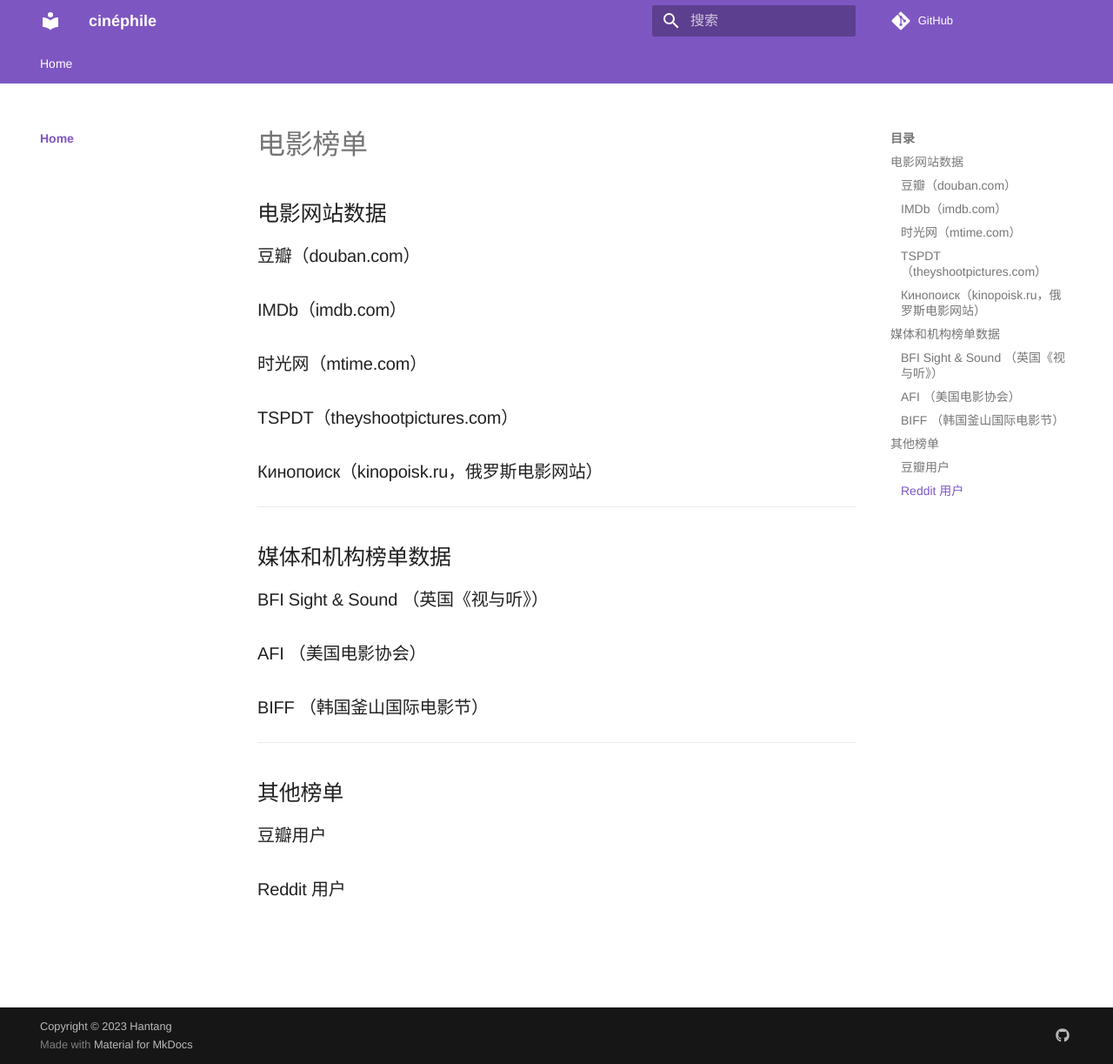
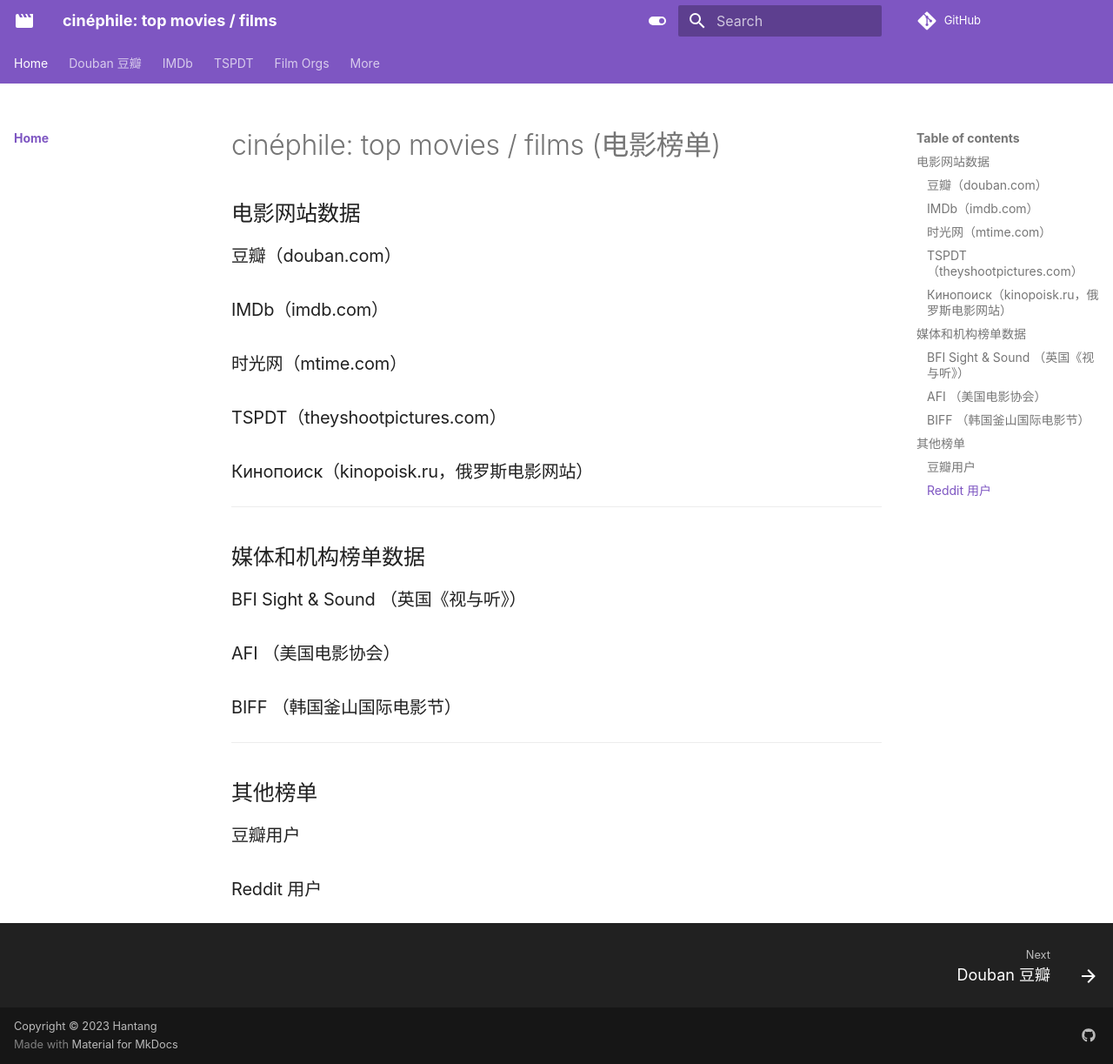
Before and after one commit to hantang/cinephile, an MkDocs documentation site: the page built from docs/index.md, in a window 1280 px wide and 1223 px high. Shown: the whole window at 87% size. Built offline with MkDocs 1.6.1 and Material for MkDocs 9.7.7, drawn with Linux system fonts in a browser that asks for light colours; some web fonts are replaced; comment, search, counter and statistics services are not loaded.

```diff
--- a/docs/index.md
+++ b/docs/index.md
@@ -1,4 +1,4 @@
-# 电影榜单
+# cinéphile: top movies / films (电影榜单)
 
 ## 电影网站数据
 
--- /dev/null
+++ b/docs/javascripts/tablesort.js
@@ -0,0 +1,6 @@
+document$.subscribe(function() {
+    var tables = document.querySelectorAll("article table:not([class])")
+    tables.forEach(function(table) {
+      new Tablesort(table)
+    })
+  })
--- /dev/null
+++ b/docs/stylesheets/extra.css
@@ -0,0 +1,3 @@
+.md-grid {
+  max-width: 1800px;
+}
--- a/mkdocs.yml
+++ b/mkdocs.yml
@@ -1,31 +1,45 @@
-site_name: cinéphile
+# site information
+site_name: "cinéphile: top movies / films"
 site_url: https://hantang.github.io/cinephile
+site_description: top movie collections
+copyright: Copyright &copy; 2023 Hantang
+# docs_dir: docs/
+
+# Repository
 repo_url: https://github.com/hantang/cinephile
 # edit_uri: tree/main
-site_description: 电影榜单集合
-# docs_dir: docs/
-copyright: Copyright &copy; 2023 Hantang
 
 theme:
   name: material
-  # custom_dir: theme
-  # icon:
-  #   logo: material/book-open-page-variant
-  language: "zh"
+  # language: "zh"
+  icon:
+    logo: material/movie
   palette:
-    # scheme: dracula
-    primary: deep purple
-    accent: deep purple
+    - scheme: default
+      primary: deep purple
+      accent: deep purple
+      toggle:
+        icon: material/toggle-switch
+        name: Switch to dark mode
+    - scheme: slate
+      primary: black
+      accent: deep purple
+      toggle:
+        icon: material/toggle-switch-off
+        name: Switch to light mode
   font:
-    text: Helvetica Neue # Roboto
-    code: Roboto Mono
+    text: Helvetica Neue, Roboto
+    code: Fira Code, Roboto Mono
   features:
     - announce.dismiss
     - navigation.tabs
     - navigation.top
     - navigation.instant
     - navigation.indexes
+    - navigation.footer
+    - navigation.sections
     - navigation.path
+    - navigation.tracking
     - toc.follow
     - content.tabs.link
     - search.share
@@ -34,26 +48,43 @@ theme:
     - content.code.copy
     - content.code.annotations
 
-nav:
-  - Home:
-      - Films: index.md
-  # - FAQ:
-  # - About:
-  #   - Changelog: about/changelog.md
-  #   - License: about/license.md
-
 markdown_extensions:
   - footnotes
   - abbr
   - tables
+  - attr_list
+  - pymdownx.emoji:
+      emoji_index: !!python/name:material.extensions.emoji.twemoji
+      emoji_generator: !!python/name:material.extensions.emoji.to_svg
+
 
 extra:
   social:
     - icon: fontawesome/brands/github
       link: https://github.com/hantang
 
-# extra_css:
-# extra_javascript:
+extra_css:
+  - stylesheets/extra.css
+extra_javascript:
+  - https://unpkg.com/tablesort@5.3.0/dist/tablesort.min.js
+  - javascripts/tablesort.js
 
 plugins:
-  - search:
+  - search
+  - table-reader
+  - minify:
+      minify_html: true
+
+nav:
+  - Home:
+      - Films: index.md
+  - Douban 豆瓣: douban/douban.md
+  - IMDb: imdb/imdb.md
+  - TSPDT: tspdt/tspdt.md
+  - Film Orgs:
+      - BFI - Sight & Sound: fiff/bfi-sightsound.md
+  - More: more/index.md
+  # - FAQ:
+  # - About:
+  #   - Changelog: about/changelog.md
+  #   - License: about/license.md
```
Also changed, not shown: README.md (+1 -1 lines), docs/douban/douban.md (added, +14 -0 lines), docs/fiff/bfi-sightsound.md (added, +8 -0 lines), docs/imdb/imdb.md (added, +6 -0 lines), docs/tspdt/tspdt.md (added, +28 -0 lines), docs/more/index.md (added), 5 other files.
